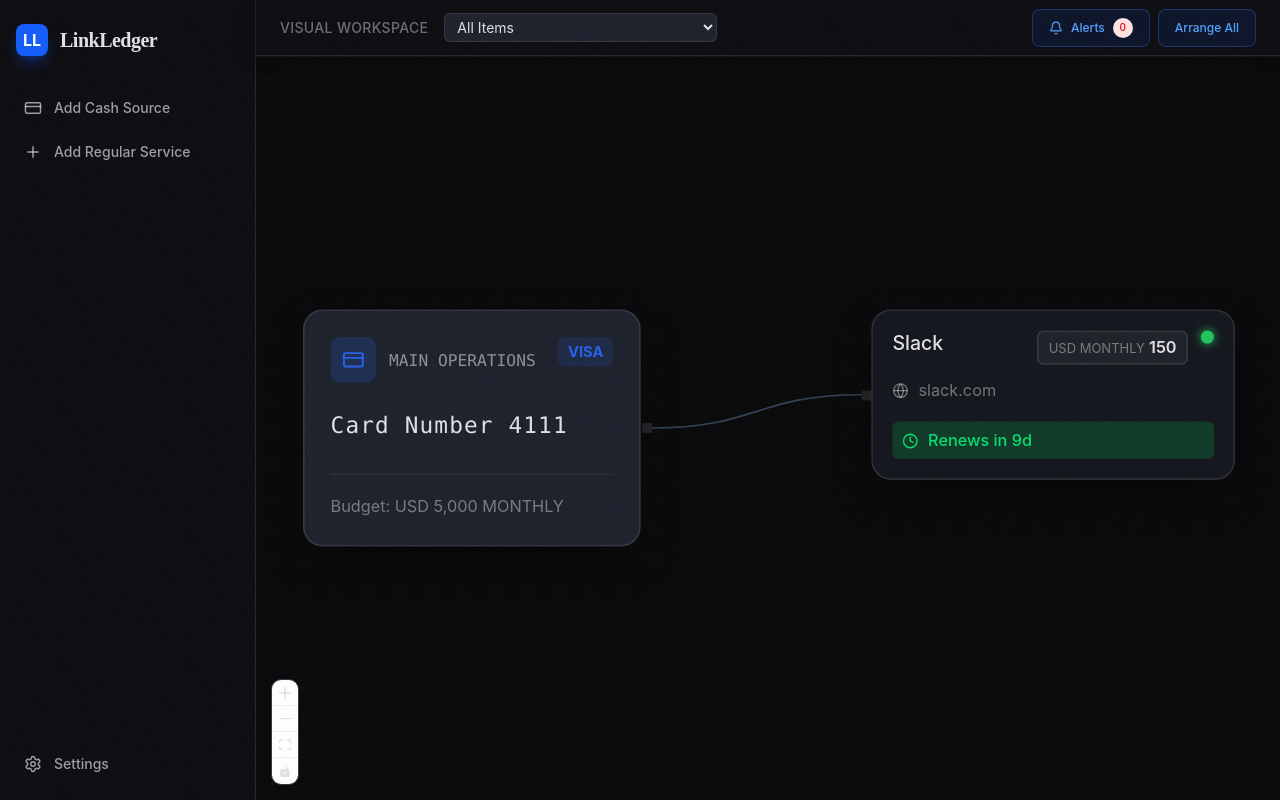
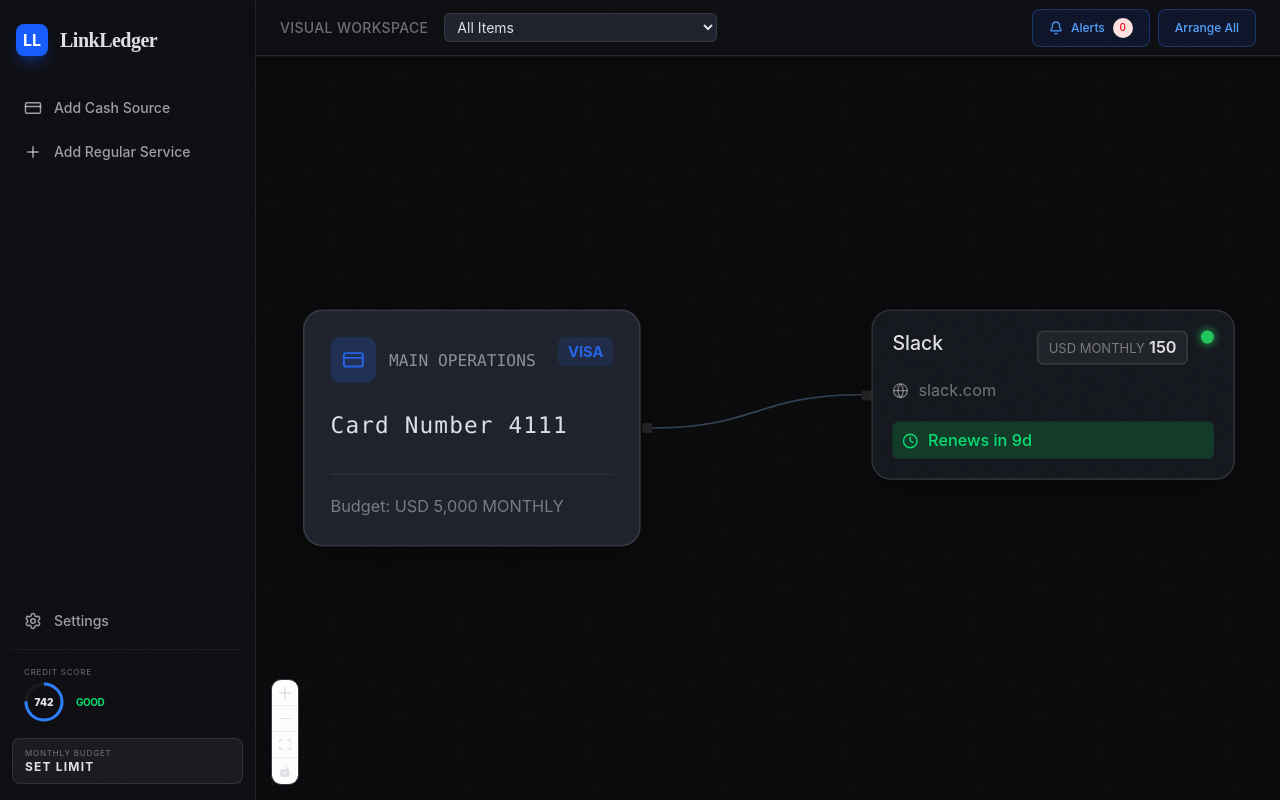
Before and after one commit to rhpshanks/LinkLedger, a React (Vite) app: page / in a window 1280 px wide. Built offline with nearby package versions, Linux system fonts and the light colour scheme.

Commit message:
Add Credit Score gauge and Monthly Budget button to sidebar

```diff
--- a/src/App.tsx
+++ b/src/App.tsx
@@ -132,6 +132,32 @@ export default function App() {
             <SettingsIcon size={18} className="shrink-0" />
             <span className="hidden md:block">Settings</span>
           </button>
+
+          <div className="pt-4 border-t border-white/5 space-y-4">
+            {/* Credit Score Gauge */}
+            <div className="px-3">
+               <div className="label-base !text-[8px]">Credit Score</div>
+               <div className="flex items-center gap-3">
+                  <div className="relative w-10 h-10 flex items-center justify-center">
+                     <svg className="w-full h-full transform -rotate-90">
+                        <circle cx="20" cy="20" r="18" stroke="currentColor" strokeWidth="3" fill="transparent" className="text-white/5" />
+                        <circle cx="20" cy="20" r="18" stroke="currentColor" strokeWidth="3" fill="transparent" strokeDasharray="113" strokeDashoffset="28" className="text-blue-500" />
+                     </svg>
+                     <span className="absolute text-[10px] font-black">742</span>
+                  </div>
+                  <div className="text-[10px] font-bold text-green-400 uppercase tracking-tighter">GOOD</div>
+               </div>
+            </div>
+
+            {/* Monthly Budget Button */}
+            <button className="w-full flex items-center justify-between px-3 py-2 rounded-lg bg-white/5 border border-white/10 hover:border-blue-500/50 transition-all group">
+               <div className="text-left">
+                  <div className="label-base !mb-0 !text-[8px]">Monthly Budget</div>
+                  <div className="text-xs font-bold text-[#E0E0E6] uppercase tracking-widest">Set Limit</div>
+               </div>
+               <div className="text-[8px] font-bold text-blue-400 opacity-0 group-hover:opacity-100 transition-opacity">OPEN</div>
+            </button>
+          </div>
         </div>
       </aside>
 
```
